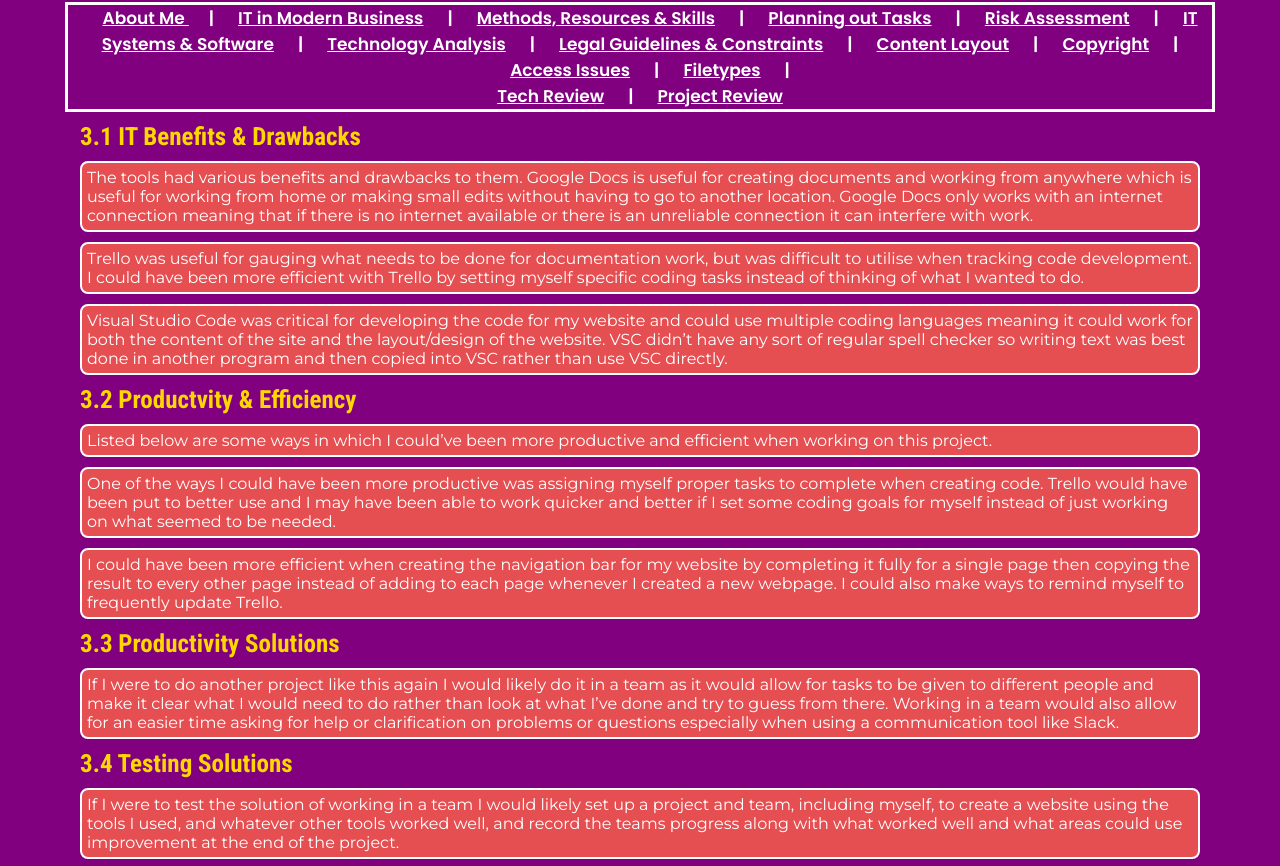
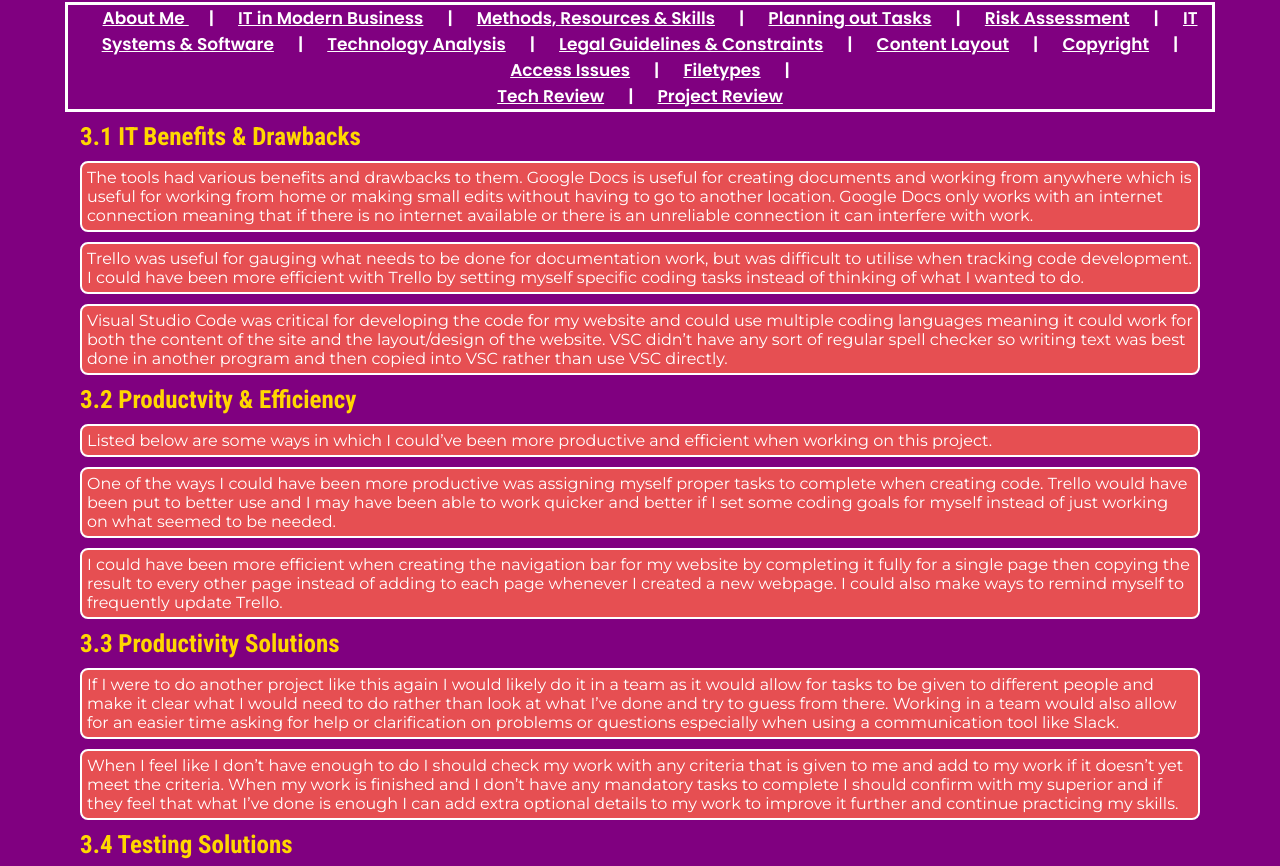
Before and after one commit to jrod100/unit1-unit2website, a plain HTML site: page projectr.html in a window 1280 px wide. Shown: the part 75-941 px from the top of the page. Drawn offline with Linux system fonts and the light colour scheme.

Commit message:
Updated Further Improvements & Productivity Solutions

```diff
--- a/projectr.html
+++ b/projectr.html
@@ -55,6 +55,9 @@
         <p>
             If I were to do another project like this again I would likely do it in a team as it would allow for tasks to be given to different people and make it clear what I would need to do rather than look at what I’ve done and try to guess from there. Working in a team would also allow for an easier time asking for help or clarification on problems or questions especially when using a communication tool like Slack.
         </p>
+        <p>
+            When I feel like I don’t have enough to do I should check my work with any criteria that is given to me and add to my work if it doesn’t yet meet the criteria. When my work is finished and I don’t have any mandatory tasks to complete I should confirm with my superior and if they feel that what I’ve done is enough I can add extra optional details to my work to improve it further and continue practicing my skills.
+        </p>
     </div>
     <div>
         <h3>3.4 Testing Solutions</h3>
```
Also changed, not shown: techr.html (+3 -0 lines).
